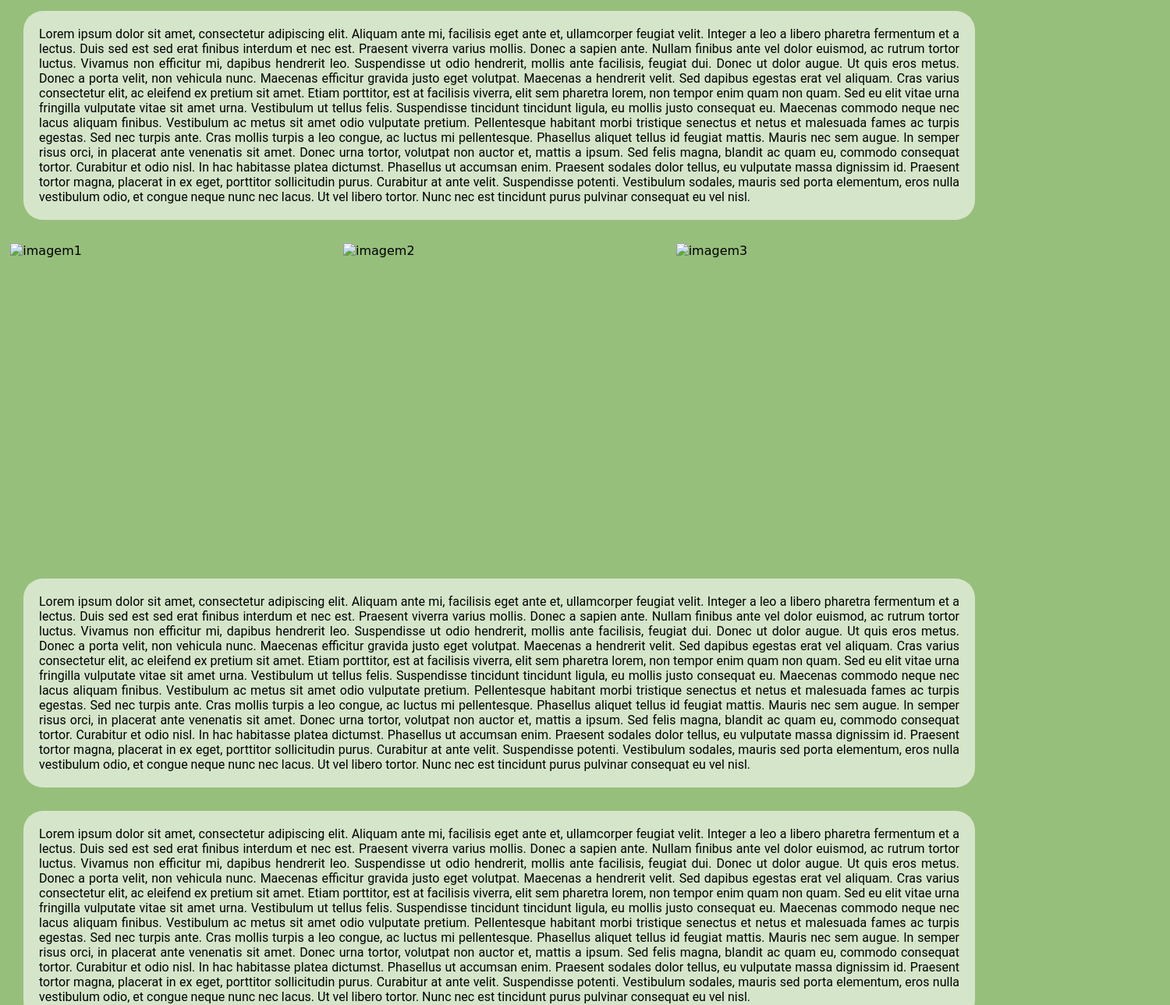
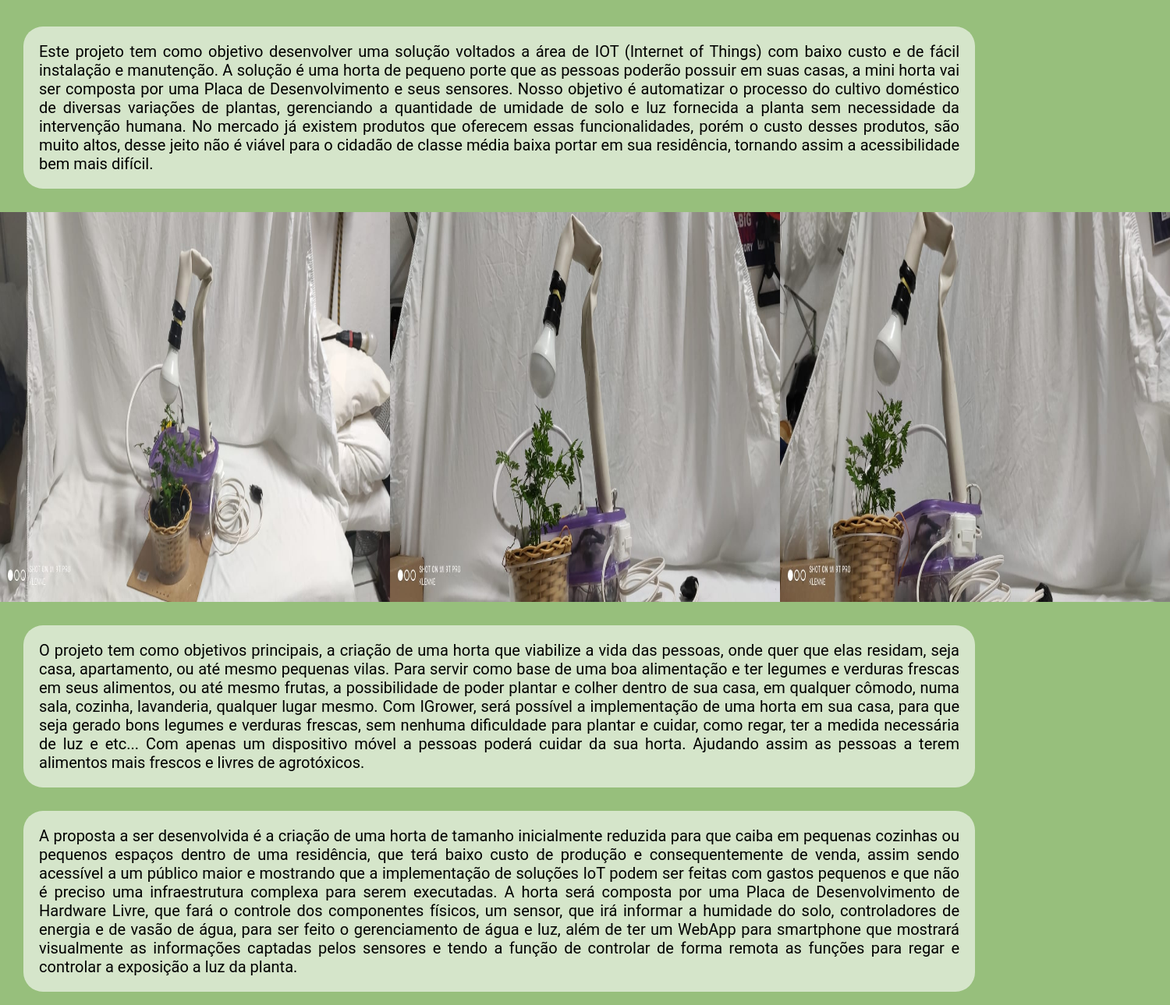
Before and after one commit to Icoders-Noite/igrower-tcc, a website: page index.html in a window 1280 px wide. Shown: the part 404-1693 px from the top of the page at 78% size, 1500 px wide, since content can reach past the window. Drawn offline with Linux system fonts and the light colour scheme.

Commit message:
ajustando responsividade das imagens da página principal

```diff
--- a/assets/css/como-usar.css
+++ b/assets/css/como-usar.css
@@ -69,6 +69,7 @@ p {
     font-family: 'Roboto', sans-serif;
     text-align: justify;
     color: black;
+    font-size: 125%;
 }
 
 .fundo_texto {
--- a/assets/css/index.css
+++ b/assets/css/index.css
@@ -13,6 +13,10 @@
     background-color: #adff2e;
     color: black;
     height: auto;
+}
+
+.menu-index a:visited{
+    text-decoration: none;
 }
 
 .menu-index a {
@@ -55,6 +59,9 @@ li, p, img {
 .img-index {
     width: 200px;
     height: 200px;
+    display: flex;
+    justify-content: center;
+    margin-top: 20px;
 }
 
 
@@ -70,6 +77,7 @@ p {
     font-family: 'Roboto', sans-serif;
     text-align: justify;
     color: black;
+    font-size: 125%;
 }
 
 .fundo_texto {
@@ -96,9 +104,9 @@ p {
 
 /* imagens */
 
-.imagem{
-    width: 400px;
-    height: 400px;
+.imagens{
+    width: 500px;
+    height: 500px;
 }
 
 .imagens_div{
--- a/index.html
+++ b/index.html
@@ -4,7 +4,7 @@
 <head>
     <meta charset='utf-8'>
     <meta http-equiv='X-UA-Compatible' content='IE=edge'>
-    <title>Sobre o Projeto</title>
+    <title>iGrower - Sobre o Projeto</title>
     <meta name='viewport' content='width=device-width, initial-scale=1'>
     <link rel='stylesheet' type='text/css'  href=' assets/css/css-min/style.min.css'>
 </head>
@@ -33,101 +33,40 @@
         </div>
         <div class="texto">
             <p class="fundo_texto">
-                Lorem ipsum dolor sit amet, consectetur adipiscing elit. Aliquam ante mi, facilisis eget ante et,
-                ullamcorper feugiat velit. Integer a leo a libero pharetra fermentum et a lectus. Duis sed est sed erat
-                finibus interdum et
-                nec est. Praesent viverra varius mollis. Donec a sapien ante. Nullam finibus ante vel dolor euismod, ac
-                rutrum tortor luctus. Vivamus non efficitur mi, dapibus hendrerit leo. Suspendisse ut odio hendrerit,
-                mollis ante
-                facilisis, feugiat dui. Donec ut dolor augue. Ut quis eros metus. Donec a porta velit, non vehicula
-                nunc.
-
-                Maecenas efficitur gravida justo eget volutpat. Maecenas a hendrerit velit. Sed dapibus egestas erat vel
-                aliquam. Cras varius consectetur elit, ac eleifend ex pretium sit amet. Etiam porttitor, est at
-                facilisis viverra, elit sem pharetra
-                lorem, non tempor enim quam non quam. Sed eu elit vitae urna fringilla vulputate vitae sit amet urna.
-                Vestibulum ut tellus felis. Suspendisse tincidunt tincidunt ligula, eu mollis justo consequat eu.
-                Maecenas commodo neque nec lacus
-                aliquam finibus. Vestibulum ac metus sit amet odio vulputate pretium. Pellentesque habitant morbi
-                tristique senectus et netus et malesuada fames ac turpis egestas. Sed nec turpis ante.
-
-                Cras mollis turpis a leo congue, ac luctus mi pellentesque. Phasellus aliquet tellus id feugiat mattis.
-                Mauris nec sem augue. In semper risus orci, in placerat ante venenatis sit amet. Donec urna tortor,
-                volutpat non auctor et, mattis a
-                ipsum. Sed felis magna, blandit ac quam eu, commodo consequat tortor. Curabitur et odio nisl. In hac
-                habitasse platea dictumst. Phasellus ut accumsan enim. Praesent sodales dolor tellus, eu vulputate massa
-                dignissim id. Praesent tortor
-                magna, placerat in ex eget, porttitor sollicitudin purus. Curabitur at ante velit. Suspendisse potenti.
-                Vestibulum sodales, mauris sed porta elementum, eros nulla vestibulum odio, et congue neque nunc nec
-                lacus. Ut vel libero tortor. Nunc
-                nec est tincidunt purus pulvinar consequat eu vel nisl.
+                Este projeto tem como objetivo desenvolver uma solução voltados a área de IOT (Internet of
+                Things) com baixo custo e de fácil instalação e manutenção.
+                A solução é uma horta de pequeno porte que as pessoas poderão possuir em suas casas, a mini
+                horta vai ser composta por uma Placa de Desenvolvimento e seus sensores. Nosso objetivo é
+                automatizar o processo do cultivo doméstico de diversas variações de plantas, gerenciando a
+                quantidade de umidade de solo e luz fornecida a planta sem necessidade da intervenção humana.
+                No mercado já existem produtos que oferecem essas funcionalidades, porém o custo desses
+                produtos, são muito altos, desse jeito não é viável para o cidadão de classe média baixa portar
+                em sua residência, tornando assim a acessibilidade bem mais difícil.
             </p>
             <div class="imagens_div">
-                <img class="imagem" src="assets/img/compress/foto 1.png" alt="imagem1">
+                <img class="imagens" src="assets/img/foto 1.jpg" alt="imagem1">
 
-                <img class="imagem" src="assets/img/compress/foto 2.png" alt="imagem2">
+                <img class="imagens" src="assets/img/foto 2.jpg" alt="imagem2">
 
-                <img class="imagem" src="assets/img/compress/foto 3.png" alt="imagem3">
+                <img class="imagens" src="assets/img/foto 3.jpeg" alt="imagem3">
             </div>
             <p class="fundo_texto">
-                Lorem ipsum dolor sit amet, consectetur adipiscing elit. Aliquam ante mi, facilisis eget ante et,
-                ullamcorper feugiat velit. Integer a leo a libero pharetra fermentum et a lectus. Duis sed est sed erat
-                finibus interdum et
-                nec est. Praesent viverra varius mollis. Donec a sapien ante. Nullam finibus ante vel dolor euismod, ac
-                rutrum tortor luctus. Vivamus non efficitur mi, dapibus hendrerit leo. Suspendisse ut odio hendrerit,
-                mollis ante
-                facilisis, feugiat dui. Donec ut dolor augue. Ut quis eros metus. Donec a porta velit, non vehicula
-                nunc.
-
-                Maecenas efficitur gravida justo eget volutpat. Maecenas a hendrerit velit. Sed dapibus egestas erat vel
-                aliquam. Cras varius consectetur elit, ac eleifend ex pretium sit amet. Etiam porttitor, est at
-                facilisis viverra, elit sem pharetra
-                lorem, non tempor enim quam non quam. Sed eu elit vitae urna fringilla vulputate vitae sit amet urna.
-                Vestibulum ut tellus felis. Suspendisse tincidunt tincidunt ligula, eu mollis justo consequat eu.
-                Maecenas commodo neque nec lacus
-                aliquam finibus. Vestibulum ac metus sit amet odio vulputate pretium. Pellentesque habitant morbi
-                tristique senectus et netus et malesuada fames ac turpis egestas. Sed nec turpis ante.
-
-                Cras mollis turpis a leo congue, ac luctus mi pellentesque. Phasellus aliquet tellus id feugiat mattis.
-                Mauris nec sem augue. In semper risus orci, in placerat ante venenatis sit amet. Donec urna tortor,
-                volutpat non auctor et, mattis a
-                ipsum. Sed felis magna, blandit ac quam eu, commodo consequat tortor. Curabitur et odio nisl. In hac
-                habitasse platea dictumst. Phasellus ut accumsan enim. Praesent sodales dolor tellus, eu vulputate massa
-                dignissim id. Praesent tortor
-                magna, placerat in ex eget, porttitor sollicitudin purus. Curabitur at ante velit. Suspendisse potenti.
-                Vestibulum sodales, mauris sed porta elementum, eros nulla vestibulum odio, et congue neque nunc nec
-                lacus. Ut vel libero tortor. Nunc
-                nec est tincidunt purus pulvinar consequat eu vel nisl.
+                O projeto tem como objetivos principais, a criação de uma horta que viabilize a vida das pessoas, onde quer que elas residam, seja casa,
+                apartamento, ou até mesmo pequenas vilas. Para servir como base de uma boa alimentação e ter legumes e verduras frescas em seus alimentos,
+                ou até mesmo frutas, a possibilidade de poder plantar e colher dentro de sua casa, em qualquer cômodo, numa sala, cozinha, lavanderia,
+                qualquer lugar mesmo. Com IGrower, será possível a implementação de uma horta em sua casa, para que seja gerado bons legumes e verduras
+                frescas, sem nenhuma dificuldade para plantar e cuidar, como regar, ter a medida necessária de luz  e etc... Com apenas um dispositivo móvel
+                a pessoas poderá cuidar da sua horta.
+                Ajudando assim as pessoas a terem alimentos mais frescos e livres de agrotóxicos.
             </p>
             <p class="fundo_texto">
-                Lorem ipsum dolor sit amet, consectetur adipiscing elit. Aliquam ante mi, facilisis eget ante et,
-                ullamcorper feugiat velit. Integer a leo a libero pharetra fermentum et a lectus. Duis sed est sed erat
-                finibus interdum et
-                nec est. Praesent viverra varius mollis. Donec a sapien ante. Nullam finibus ante vel dolor euismod, ac
-                rutrum tortor luctus. Vivamus non efficitur mi, dapibus hendrerit leo. Suspendisse ut odio hendrerit,
-                mollis ante
-                facilisis, feugiat dui. Donec ut dolor augue. Ut quis eros metus. Donec a porta velit, non vehicula
-                nunc.
-
-                Maecenas efficitur gravida justo eget volutpat. Maecenas a hendrerit velit. Sed dapibus egestas erat vel
-                aliquam. Cras varius consectetur elit, ac eleifend ex pretium sit amet. Etiam porttitor, est at
-                facilisis viverra, elit sem pharetra
-                lorem, non tempor enim quam non quam. Sed eu elit vitae urna fringilla vulputate vitae sit amet urna.
-                Vestibulum ut tellus felis. Suspendisse tincidunt tincidunt ligula, eu mollis justo consequat eu.
-                Maecenas commodo neque nec lacus
-                aliquam finibus. Vestibulum ac metus sit amet odio vulputate pretium. Pellentesque habitant morbi
-                tristique senectus et netus et malesuada fames ac turpis egestas. Sed nec turpis ante.
-
-                Cras mollis turpis a leo congue, ac luctus mi pellentesque. Phasellus aliquet tellus id feugiat mattis.
-                Mauris nec sem augue. In semper risus orci, in placerat ante venenatis sit amet. Donec urna tortor,
-                volutpat non auctor et, mattis a
-                ipsum. Sed felis magna, blandit ac quam eu, commodo consequat tortor. Curabitur et odio nisl. In hac
-                habitasse platea dictumst. Phasellus ut accumsan enim. Praesent sodales dolor tellus, eu vulputate massa
-                dignissim id. Praesent tortor
-                magna, placerat in ex eget, porttitor sollicitudin purus. Curabitur at ante velit. Suspendisse potenti.
-                Vestibulum sodales, mauris sed porta elementum, eros nulla vestibulum odio, et congue neque nunc nec
-                lacus. Ut vel libero tortor. Nunc
-                nec est tincidunt purus pulvinar consequat eu vel nisl.
+                A proposta a ser desenvolvida é a criação de uma horta de tamanho inicialmente reduzida para que caiba em pequenas cozinhas ou pequenos
+                espaços dentro de uma residência, que terá baixo custo de produção e consequentemente de venda, assim sendo acessível a um público maior
+                e mostrando que a implementação de soluções IoT podem ser feitas com gastos pequenos e que não é preciso uma infraestrutura complexa
+                para serem executadas. A horta será composta por uma Placa de Desenvolvimento de Hardware Livre, que fará o controle dos componentes
+                físicos, um sensor, que irá informar a humidade do solo, controladores de energia e de vasão de água, para ser feito o gerenciamento de
+                água e luz, além de ter um WebApp para smartphone que mostrará visualmente as informações captadas pelos sensores e tendo a função de
+                controlar de forma remota as funções para regar e controlar a exposição a luz da planta.
             </p>
         </div>
     </div>
```
Also changed, not shown: view/como-usar.html (+1 -1 lines), assets/css/css-min/style.min.css.
